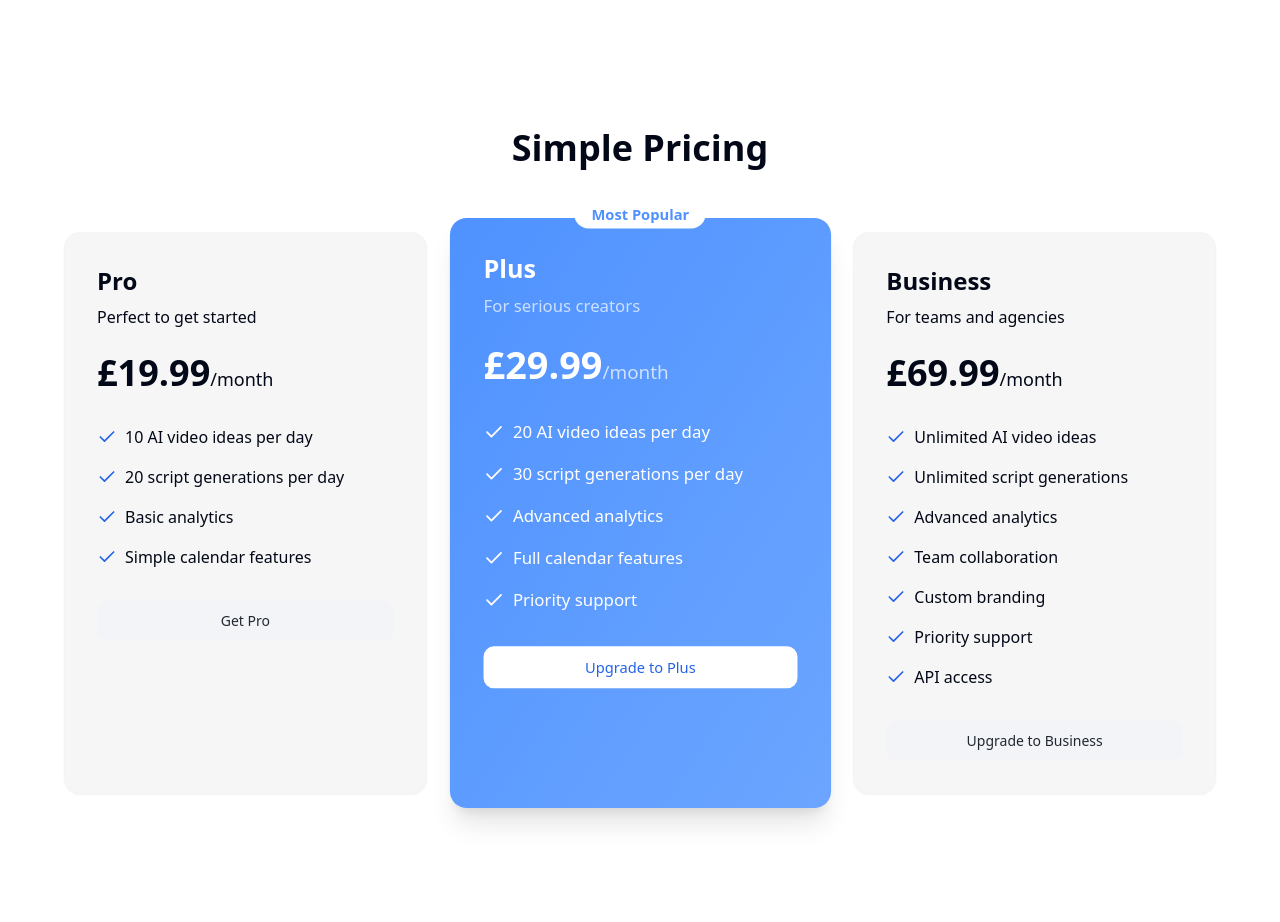
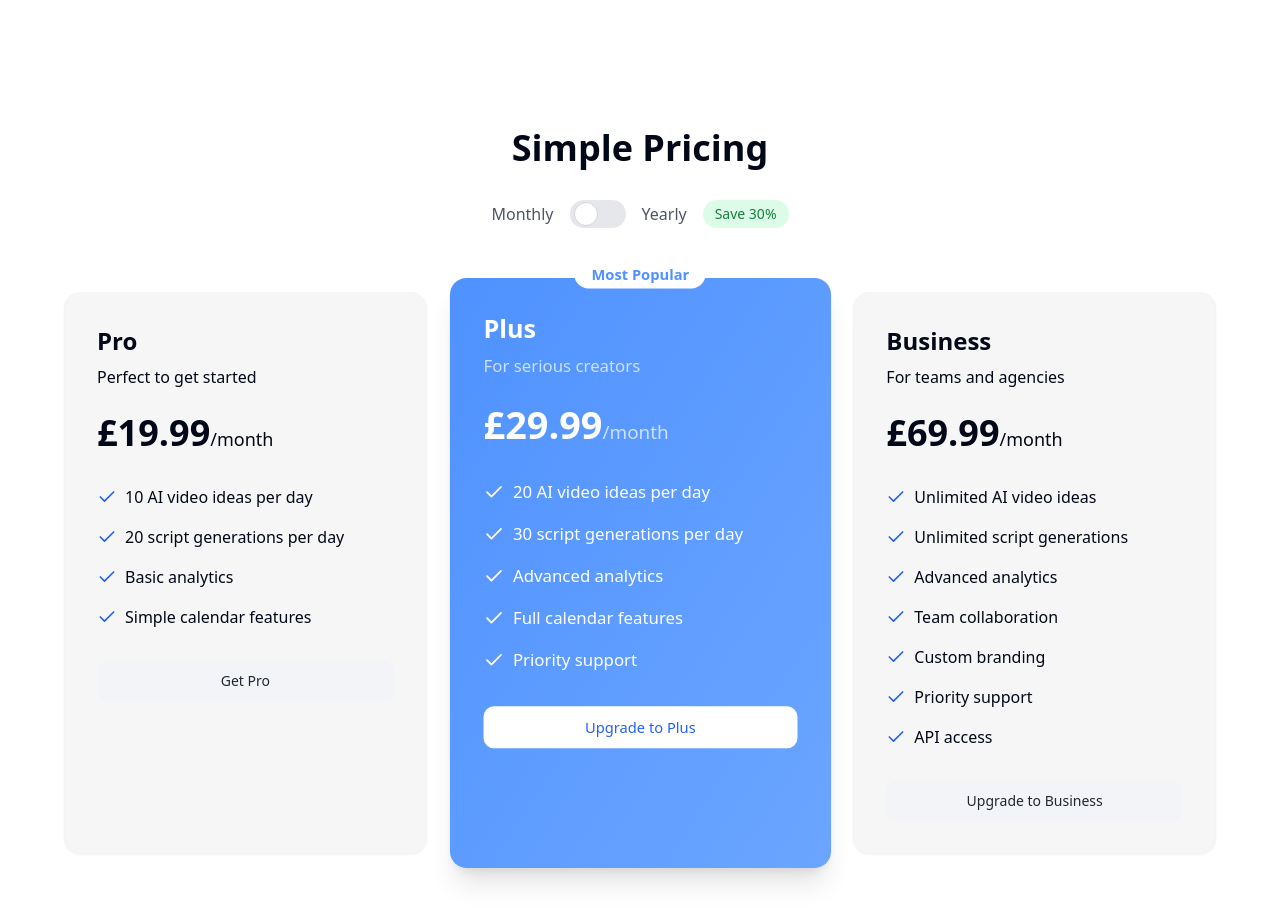
Before and after one commit to Tasklyios/planzo-ai, a React (Vite) app: page / in a window 1280 px wide. Shown: the part 920-1842 px from the top of the page. Built offline with nearby package versions, Linux system fonts and the light colour scheme.

Commit message:
Add yearly pricing toggle
Add a toggle next to the Simple Pricing header to allow users to switch between monthly and yearly billing cycles.  The toggle will advertise a 30% discount for yearly subscriptions.

```diff
--- a/src/components/Pricing.tsx
+++ b/src/components/Pricing.tsx
@@ -2,15 +2,17 @@
 import { Check } from "lucide-react";
 import { useNavigate } from "react-router-dom";
 import { Button } from "@/components/ui/button";
+import { useState } from "react";
 
 const Pricing = () => {
   const navigate = useNavigate();
+  const [isYearly, setIsYearly] = useState(false);
 
   const tiers = [
     {
       name: "Pro",
       description: "Perfect to get started",
-      price: "19.99",
+      price: isYearly ? "13.99" : "19.99",
       features: [
         "10 AI video ideas per day",
         "20 script generations per day",
@@ -23,7 +25,7 @@ const Pricing = () => {
     {
       name: "Plus",
       description: "For serious creators",
-      price: "29.99",
+      price: isYearly ? "20.99" : "29.99",
       features: [
         "20 AI video ideas per day",
         "30 script generations per day",
@@ -37,7 +39,7 @@ const Pricing = () => {
     {
       name: "Business",
       description: "For teams and agencies",
-      price: "69.99",
+      price: isYearly ? "48.99" : "69.99",
       features: [
         "Unlimited AI video ideas",
         "Unlimited script generations",
@@ -61,9 +63,25 @@ const Pricing = () => {
   return (
     <section className="bg-light-bg py-16">
       <div className="container mx-auto px-4">
-        <h2 className="text-3xl md:text-4xl font-bold text-center text-dark mb-16 fade-up">
-          Simple Pricing
-        </h2>
+        <div className="text-center mb-16">
+          <h2 className="text-3xl md:text-4xl font-bold text-dark mb-8 fade-up">
+            Simple Pricing
+          </h2>
+          <div className="flex items-center justify-center gap-4">
+            <span className="text-gray-600">Monthly</span>
+            <div className="relative inline-flex items-center cursor-pointer">
+              <input
+                type="checkbox"
+                className="sr-only peer"
+                checked={isYearly}
+                onChange={() => setIsYearly(!isYearly)}
+              />
+              <div className="w-14 h-7 bg-gray-200 peer-focus:outline-none rounded-full peer peer-checked:after:translate-x-full peer-checked:after:border-white after:content-[''] after:absolute after:top-0.5 after:left-[4px] after:bg-white after:border-gray-300 after:border after:rounded-full after:h-6 after:w-6 after:transition-all peer-checked:bg-[#4F92FF]"></div>
+            </div>
+            <span className="text-gray-600">Yearly</span>
+            <span className="bg-green-100 text-green-700 text-sm px-3 py-1 rounded-full">Save 30%</span>
+          </div>
+        </div>
         <div className="grid md:grid-cols-3 gap-8 max-w-6xl mx-auto">
           {tiers.map((tier, index) => (
             <div
@@ -89,7 +107,7 @@ const Pricing = () => {
               <div className="text-4xl font-bold mb-8">
                 £{tier.price}
                 <span className={`text-lg font-normal ${tier.color === 'primary' ? 'text-white/70' : 'text-dark/70'}`}>
-                  /month
+                  /{isYearly ? 'year' : 'month'}
                 </span>
               </div>
               <ul className="space-y-4 mb-8">
```
